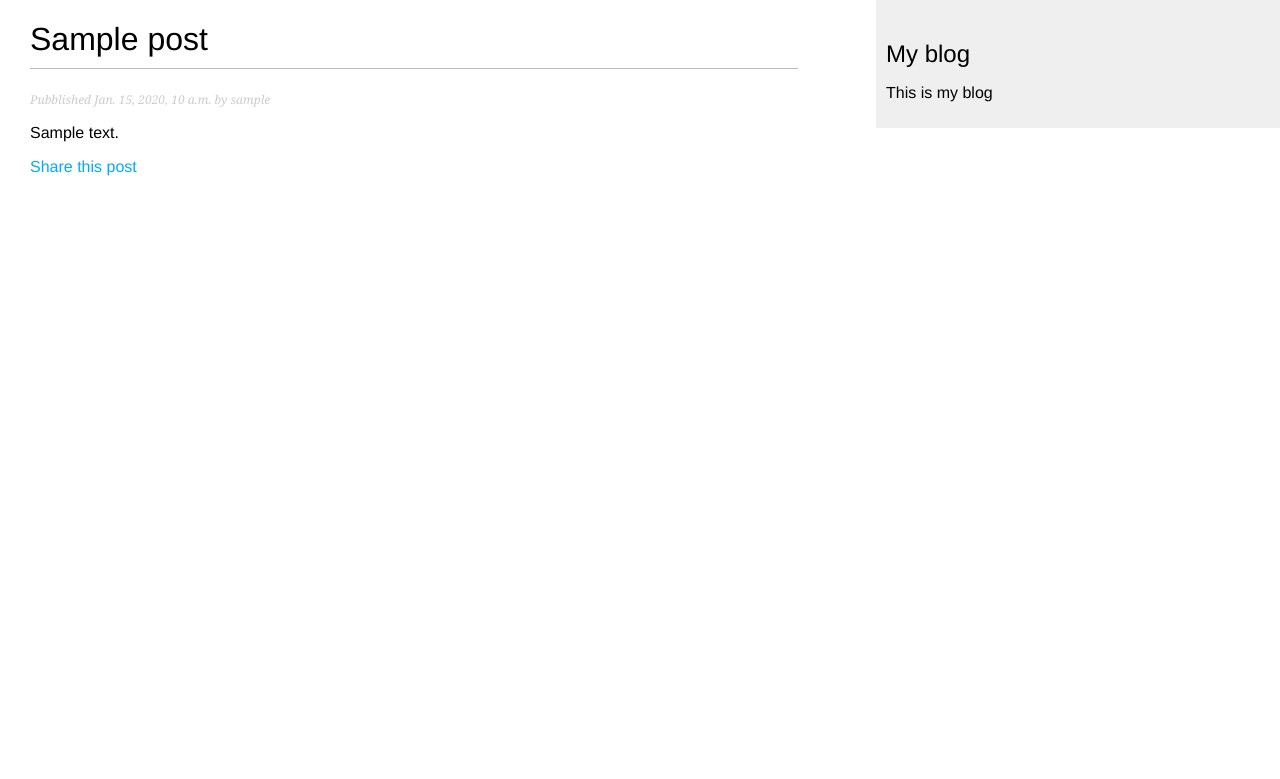
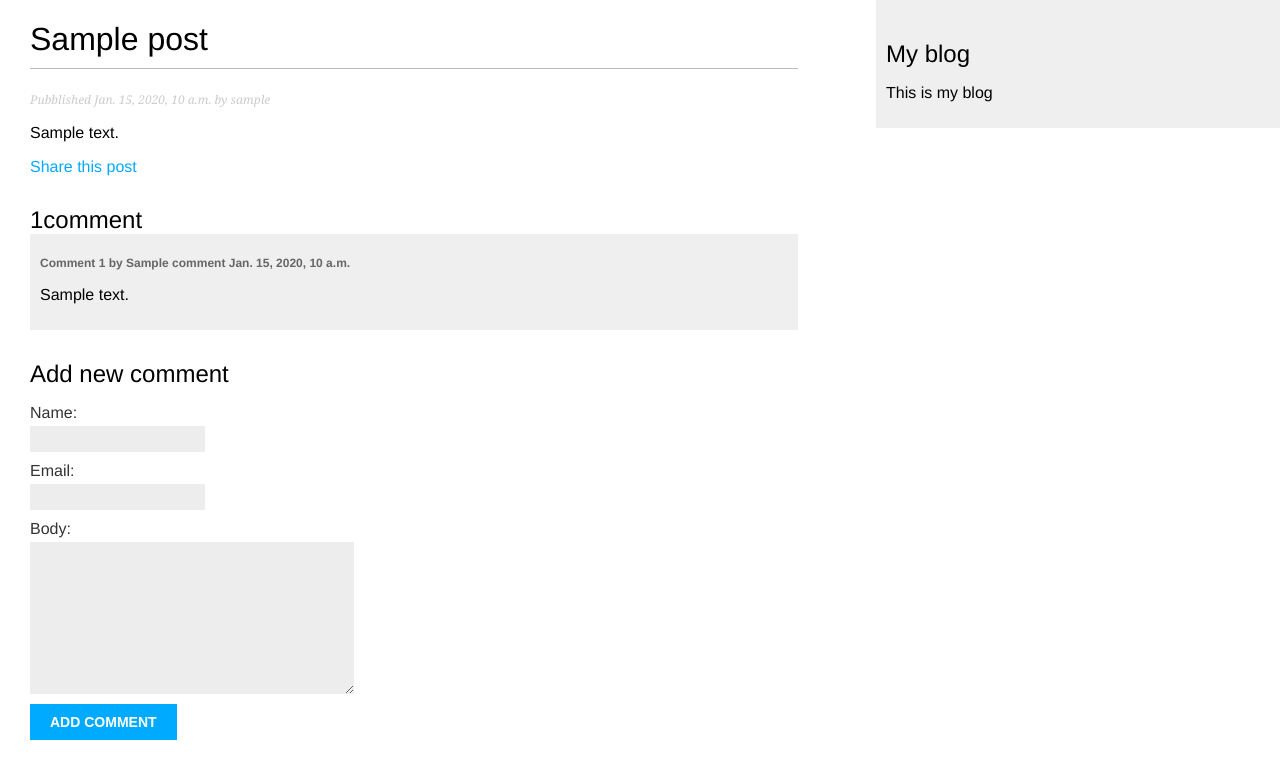
Before and after one commit to emilsberzs/D3E, a Django app: a page that uses blog/templates/blog/post/detail.html in a window 1280 px wide. Shown: the top 779 px of the page. Run offline with Django 3.2, Linux system fonts and the light colour scheme; tables that the repository leaves empty hold one stand-in row (values such as "Sample post").

Commit message:
Added comment functuality, had to flush db due to missing columns, couldnt figur out

```diff
--- a/blog/forms.py
+++ b/blog/forms.py
@@ -1,4 +1,5 @@
 from django import forms
+from .models import Comment
 
 
 class EmailPostForm(forms.Form):
@@ -6,3 +7,9 @@ class EmailPostForm(forms.Form):
     email = forms.EmailField()
     to = forms.EmailField()
     comments = forms.CharField(required=False, widget=forms.Textarea)
+
+
+class CommentForm(forms.ModelForm):
+    class Meta:
+        model = Comment
+        fields = ('name', 'email', 'body')
--- a/blog/models.py
+++ b/blog/models.py
@@ -41,3 +41,20 @@ class Post(models.Model):
 
         def __str__(self):
             return self.title
+
+
+class Comment(models.Model):
+    post = models.ForeignKey(Post, on_delete=models.CASCADE,
+                             related_name='comments')
+    name = models.CharField(max_length=80)
+    email = models.EmailField()
+    body = models.TextField()
+    created = models.DateTimeField(auto_now_add=True)
+    updated = models.DateTimeField(auto_now=True)
+    active = models.BooleanField(default=True)
+
+    class Meta:
+        ordering = ('created',)
+
+    def __str__(self):
+        return f'Comment by {self.name} on {self.post}'
--- a/blog/templates/blog/post/detail.html
+++ b/blog/templates/blog/post/detail.html
@@ -13,4 +13,30 @@
         Share this post
     </a>
 </p>
+{% with comments.count as total_comments %}
+<h2>
+    {{total_comments}}comment{{total_comments|pluralize}}
+</h2>
+{% endwith %}
+{% for comment in comments %}
+<div class="comment">
+    <p class="info">
+        Comment {{forloop.counter}} by {{comment.name}}
+        {{comment.created}}
+    </p>
+    {{comment.body|linebreaks}}
+</div>
+{% empty %}
+<p>There are no comments yet.</p>
+{% endfor %}
+{% if new_comment %}
+<h2>Your comment has been added</h2>
+{% else %}
+<h2>Add new comment</h2>
+<form method="post">
+    {{comment_form.as_p}}
+    {% csrf_token %}
+    <p><input type="submit" value="Add comment"></p>
+</form>
+{%endif%}
 {% endblock content %}
--- a/blog/views.py
+++ b/blog/views.py
@@ -1,9 +1,38 @@
 from django.shortcuts import render, get_object_or_404
-from .models import Post
+from .models import Post, Comment
 from django.core.paginator import Paginator, EmptyPage, PageNotAnInteger
 from django.views.generic import ListView
-from .forms import EmailPostForm
+from .forms import EmailPostForm, CommentForm
 from django.core.mail import send_mail
+
+
+def post_detail(request, year, month, day, post):
+    post = get_object_or_404(Post, slug=post, status='published',
+                             publish__year=year,
+                             publish__month=month,
+                             publish__day=day)
+    # List of active comments for this post
+    comments = post.comments.filter(active=True)
+
+    new_comment = None
+
+    if request.method == 'POST':
+        # A comment was posted
+        comment_form = CommentForm(data=request.POST)
+        if comment_form.is_valid():
+            # Create Comment object but dont save it to database yet
+            new_comment = comment_form.save(commit=False)
+            # Assign the current post to the comment
+            new_comment.post = post
+            # Save the comment to database
+            new_comment.save()
+    else:
+        comment_form = CommentForm()
+    return render(request, 'blog/post/detail.html',
+                  {'post': post,
+                   'comments': comments,
+                   'new_comment': new_comment,
+                   'comment_form': comment_form})
 
 
 class PostListView(ListView):
@@ -28,14 +57,6 @@ def post_list(request):
     return render(request, 'blog/post/list.html', {'posts': posts, 'page': page})
 
 
-def post_detail(request, year, month, day, post):
-    post = get_object_or_404(Post, slug=post, status='published',
-                             publish__year=year,
-                             publish__month=month,
-                             publish__day=day)
-    return render(request, 'blog/post/detail.html', {'post': post})
-
-
 def post_share(request, post_id):
     # Retrieve post by ID
     post = get_object_or_404(Post, id=post_id, status='published')
```
Also changed, not shown: blog/admin.py (+8 -1 lines), blog/migrations/0002_comment.py (added).
